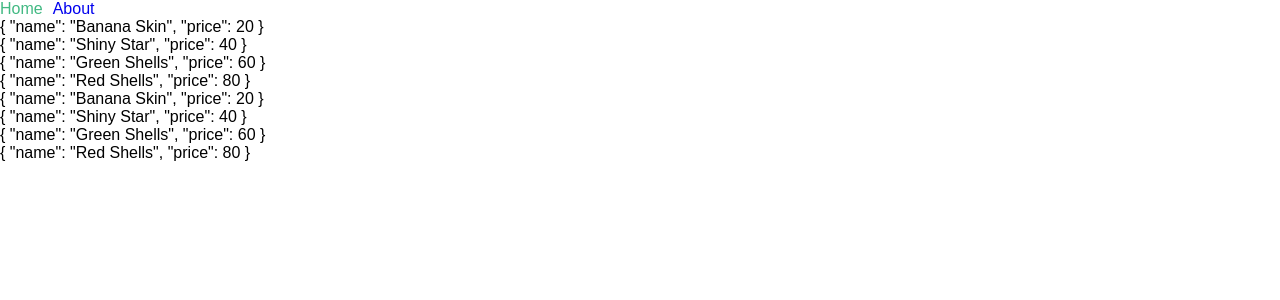
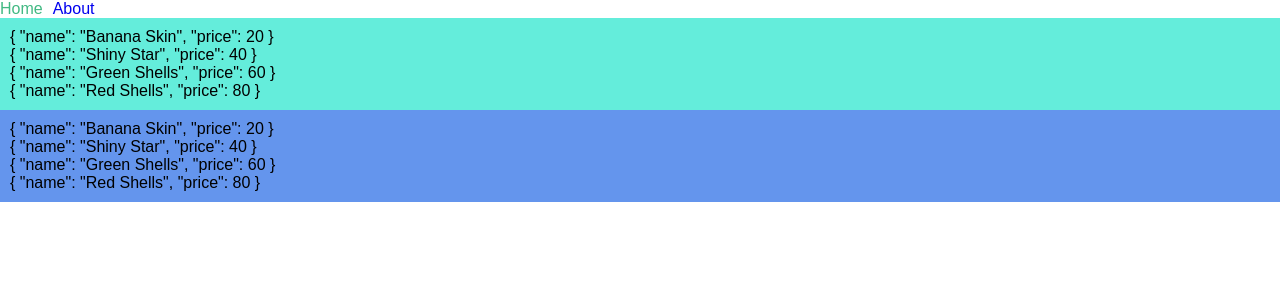
Before and after one commit to pauljor1499/vue2-start, a Vue app: page / in a window 1280 px wide. Shown: the top 300 px of the page. Built offline with nearby package versions, Linux system fonts and the light colour scheme.

Commit message:
update vuex

```diff
--- a/src/components/ProductListOne.vue
+++ b/src/components/ProductListOne.vue
@@ -1,5 +1,5 @@
 <template>
-    <div>
+    <div class="product-one">
         <div v-for="(product, index) in products" :key="index">
             <div>
                 {{ product }}
@@ -10,8 +10,17 @@
 
 <script>
 export default {
-    props: {
-        products: Array,
+    computed: {
+        products() {
+            return this.$store.state.products;
+        },
     },
 };
 </script>
+
+<style scoped>
+.product-one {
+    padding: 10px;
+    background-color: rgb(100, 237, 219);
+}
+</style>
--- a/src/components/ProductListTwo.vue
+++ b/src/components/ProductListTwo.vue
@@ -1,5 +1,5 @@
 <template>
-    <div>
+    <div class="product-two">
         <div v-for="(product, index) in products" :key="index">
             <div>
                 {{ product }}
@@ -10,8 +10,17 @@
 
 <script>
 export default {
-    props: {
-        products: Array,
+    computed: {
+        products() {
+            return this.$store.state.products;
+        },
     },
 };
 </script>
+
+<style scoped>
+.product-two {
+    padding: 10px;
+    background-color: cornflowerblue;
+}
+</style>
--- a/src/main.js
+++ b/src/main.js
@@ -1,7 +1,7 @@
 import Vue from "vue";
 import App from "./App.vue";
 import router from "./router";
-import store from "./store";
+import { store } from "./store/index";
 
 Vue.config.productionTip = false;
 
```
